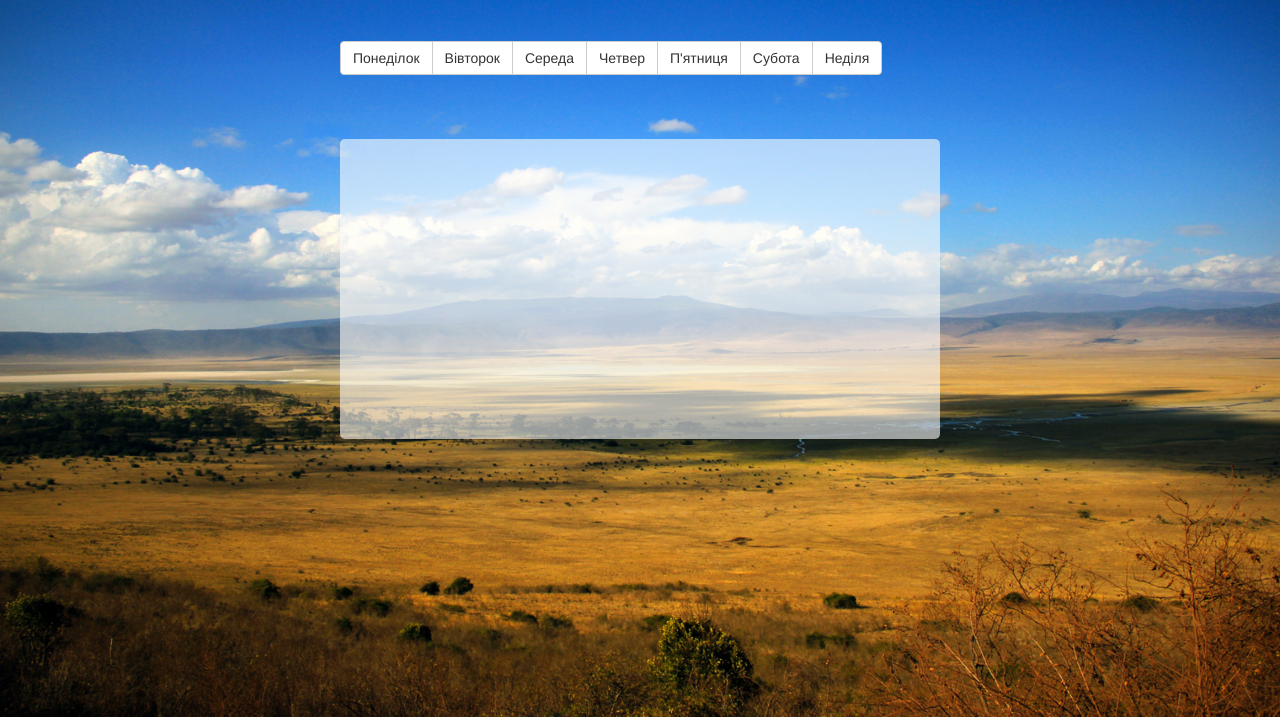
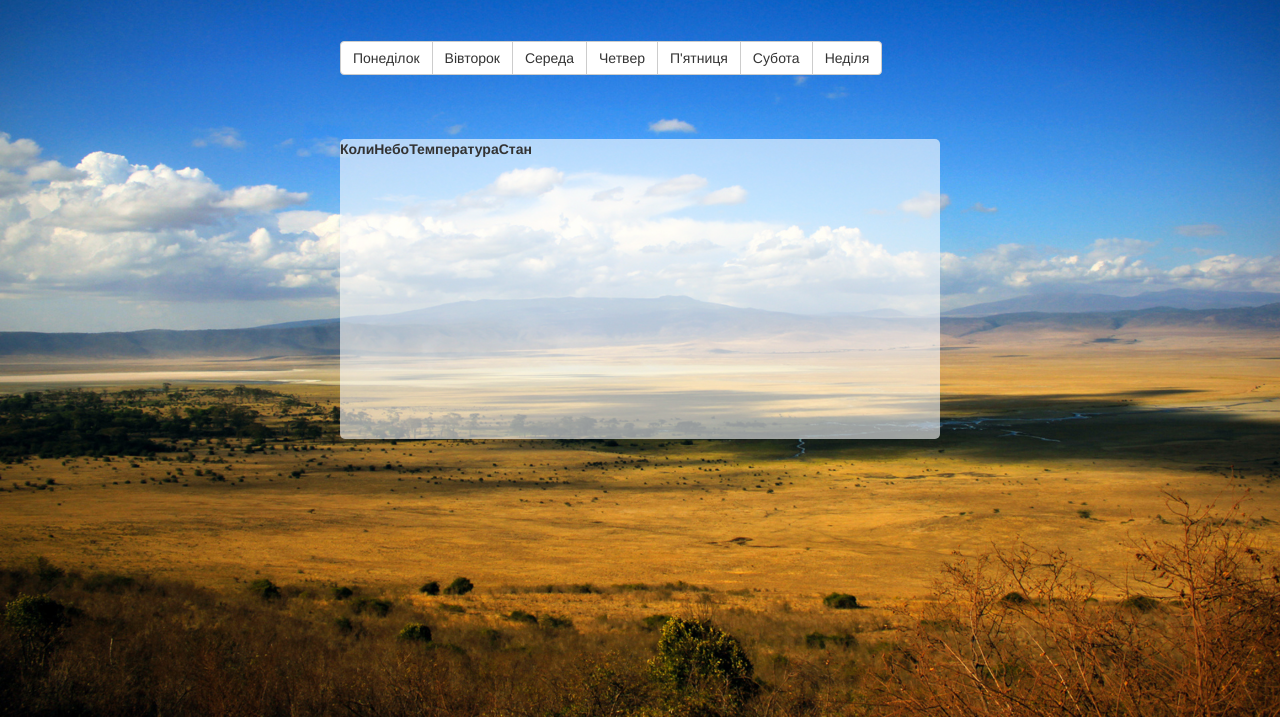
Before and after one commit to Kolja153/weather, a plain HTML site: page index.html in a window 1280 px wide. Shown: the part 83-800 px from the top of the page. Drawn offline with nearby package versions, Linux system fonts and the light colour scheme.

Commit message:
Update index.html

```diff
--- a/index.html
+++ b/index.html
@@ -31,7 +31,11 @@
 	</div>
 </div>
 <div class="weather-box">
-
+ <table id="weatherTable">
+            <tr>
+                <th>Коли</th><th>Небо</th><th>Температура</th><th>Стан</th>
+            </tr>
+        </table>
 
         <p id="error"></p>
 </div>
```
